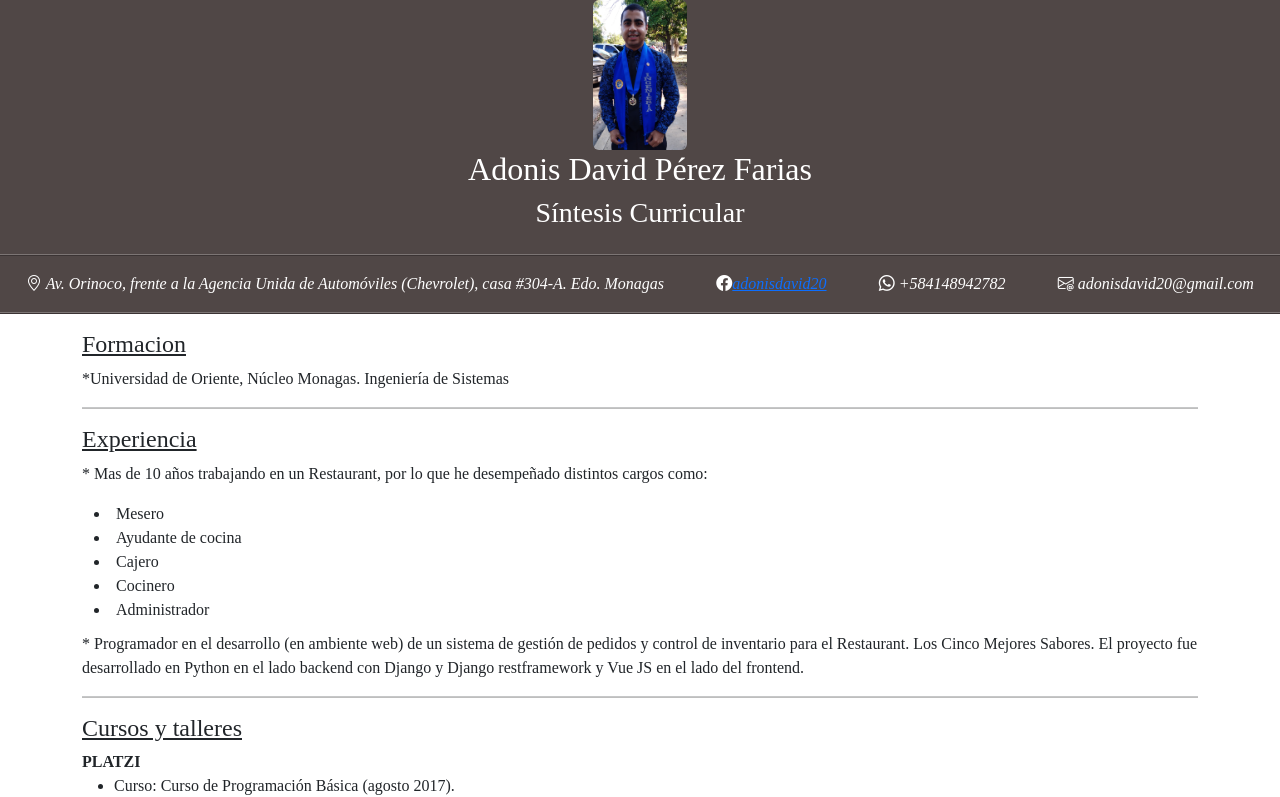
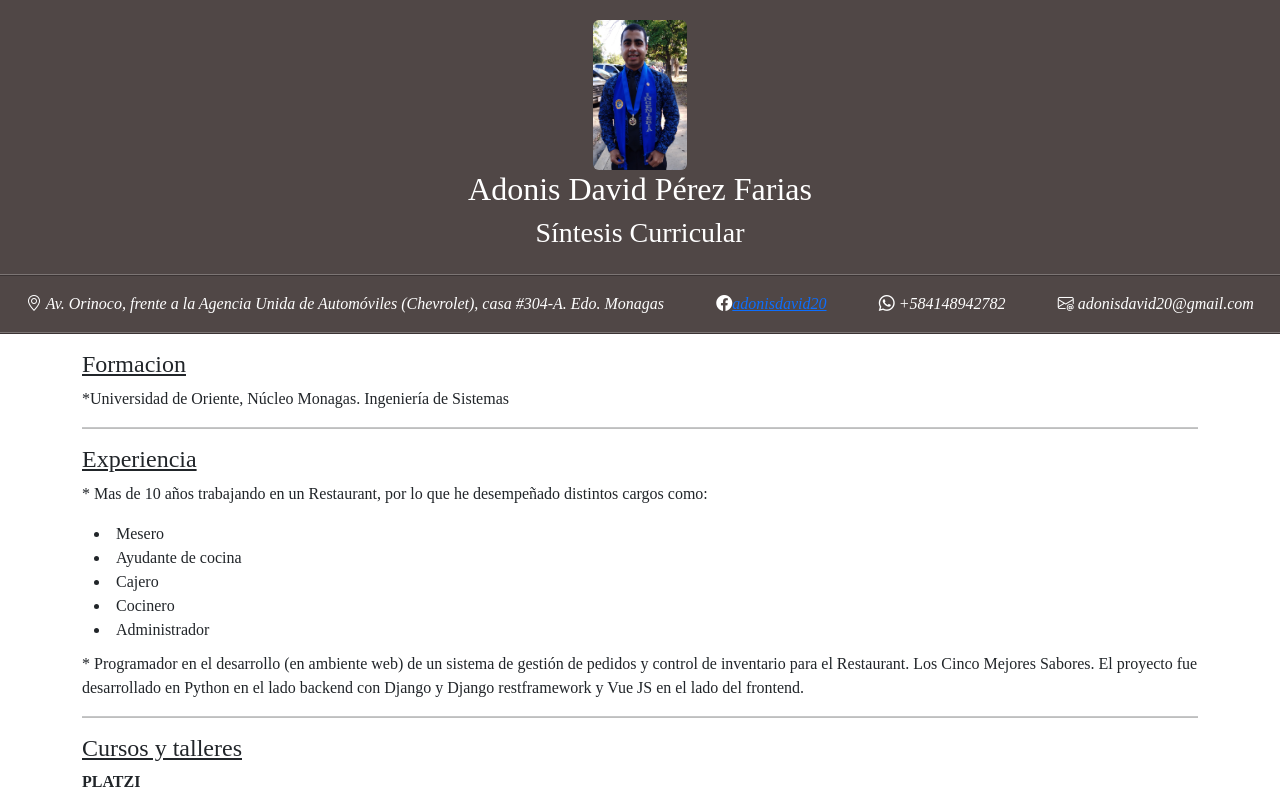
Before and after one commit to adonisperez23/cv-web, a Vue app: page / in a window 1280 px wide. Shown: the top 797 px of the page. Built offline with nearby package versions, Linux system fonts and the light colour scheme.

Commit message:
margen agregado en foto

```diff
--- a/src/components/Photo.vue
+++ b/src/components/Photo.vue
@@ -1,6 +1,6 @@
 <template>
   <div class="container text-center">
-    <img class="foto rounded" src="fotograduacion.jpg" alt="">
+    <img class="foto rounded" src="/fotograduacion.jpg" alt="">
     <h2>{{Nombre_completo}}</h2>
     <h3>{{titulo}}</h3>
   </div>
@@ -20,7 +20,7 @@
   .foto{
     height: 150px;
     max-width: 225px;
-    /* margin-left: 200px; */
+    margin-top: 20px;
   }
   h3{
     margin-top: initial;
```
